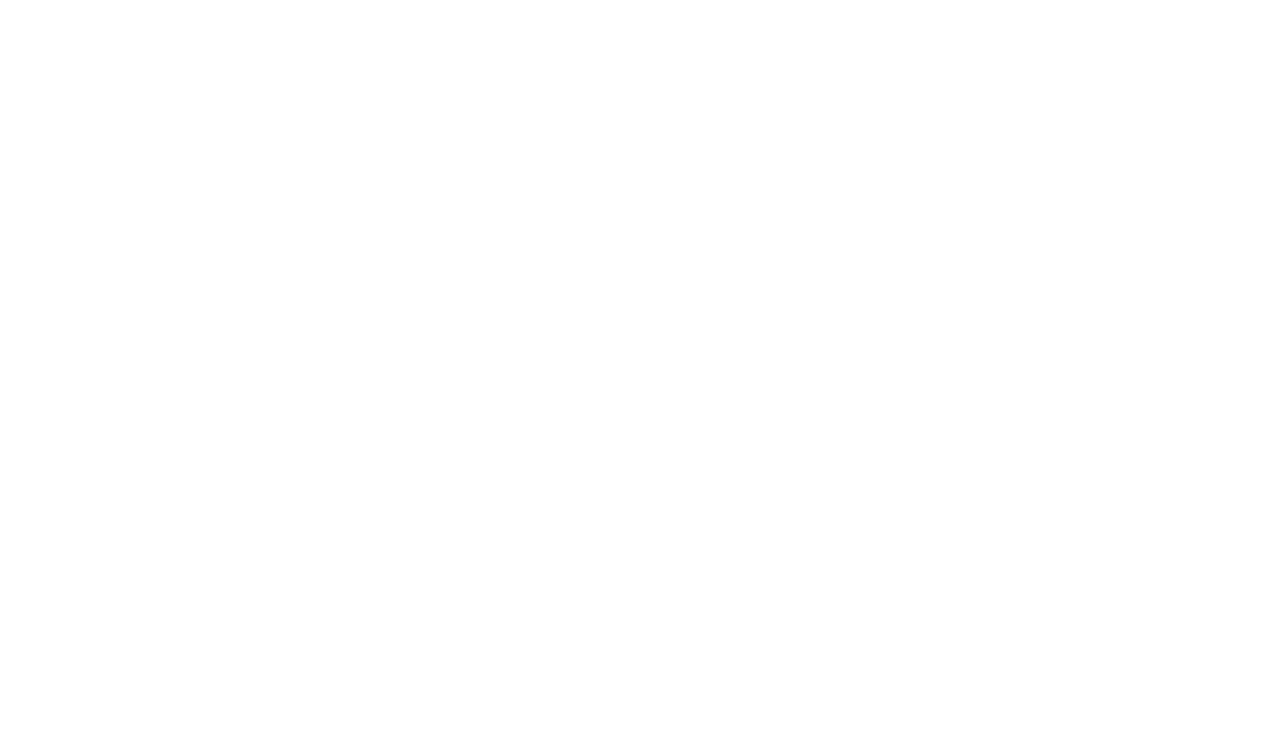
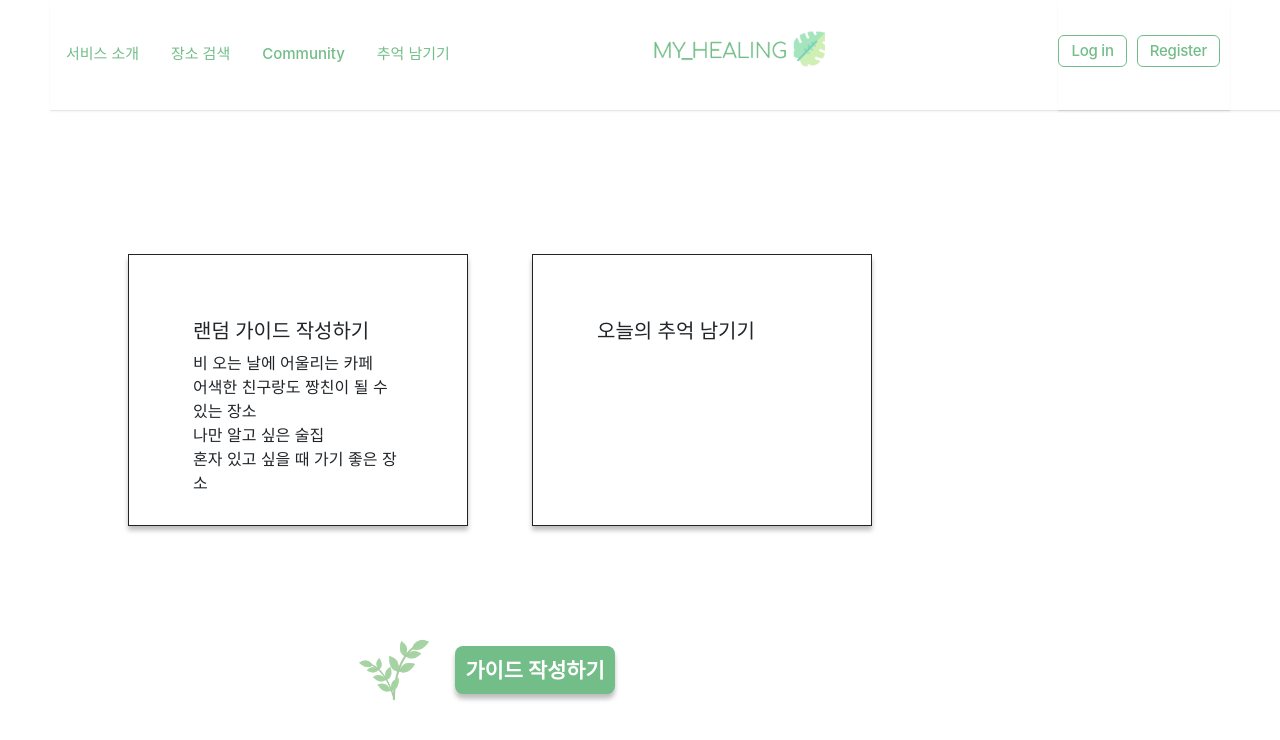
Before and after one commit to Likelion-at-SMWU-10th/MYHEALING-Client, a React (Create React App) app in the folder myhealing_client/: page /mem in a window 1280 px wide. Before the commit this address had no page. Shown: the top 740 px of the page. Built offline with nearby package versions, Linux system fonts and the light colour scheme; a web font is replaced by a local one.

Commit message:
[YES] Memories Pages

```diff
--- a/myhealing_client/src/App.js
+++ b/myhealing_client/src/App.js
@@ -4,6 +4,7 @@
 import Menubar from "./page/Menbar";
 import MapMain from "./page/map/MapMain";
 import Login from "./page/login/Login";
+import MemMain from "./page/memories/MemMain";
 
 const App = () => {
   return (
@@ -11,6 +12,7 @@
       <Route path="/" element={<Menubar />}>
         <Route path="/home" element={<Home />}></Route>
         <Route path="/map" element={<MapMain />}></Route>
+        <Route path="/mem" element={<MemMain />}></Route>
         <Route path="/login" element={<Login />}></Route>
       </Route>
     </Routes>
--- a/myhealing_client/src/page/Menbar.js
+++ b/myhealing_client/src/page/Menbar.js
@@ -1,6 +1,6 @@
 import React from "react";
 import { Outlet } from "react-router-dom";
-import './Menubar.css';
+import "./Menubar.css";
 import LoginBtn from "./component/LoginBtn";
 
 const Menubar = () => {
@@ -23,21 +23,21 @@
           </a>
         </li>
         <li class="nav-item">
-          <a class="nav-link active" href="#">
+          <a class="nav-link active" href="./mem">
             추억 남기기
           </a>
         </li>
 
         <a class="navibar-brand" href="./home">
-            <img src="img/logo.png" width={190} height={40} alt="Logo"></img>
+          <img src="img/logo.png" width={190} height={40} alt="Logo"></img>
         </a>
 
         <ul class="nav justify-content-end arrrigth">
           <li class="nav-item">
-              <LoginBtn text="Log in"/>
+            <LoginBtn text="Log in" />
           </li>
           <li class="nav-item">
-            <LoginBtn text="Register"/>
+            <LoginBtn text="Register" />
           </li>
         </ul>
       </ul>
--- /dev/null
+++ b/myhealing_client/src/page/memories/MemMain.js
@@ -0,0 +1,123 @@
+import React from "react";
+import styled from "styled-components";
+
+const MemMain = () => {
+  return (
+    <Container>
+      <TopWrapper>
+        <RandomGuide>
+          <RandomTitle>랜덤 가이드 작성하기</RandomTitle>
+          <RandomList>
+            비 오는 날에 어울리는 카페 <br />
+            어색한 친구랑도 짱친이 될 수 있는 장소
+            <br />
+            나만 알고 싶은 술집 <br />
+            혼자 있고 싶을 때 가기 좋은 장소
+          </RandomList>
+        </RandomGuide>
+        <TodayMemories>
+          <TodayTitle>오늘의 추억 남기기</TodayTitle>
+          <TodayContent></TodayContent>
+        </TodayMemories>
+      </TopWrapper>
+      <BottomWrapper>
+        <LeafImg src={"/img/leaf.png"} />
+        <GuideBtn>가이드 작성하기</GuideBtn>
+      </BottomWrapper>
+    </Container>
+  );
+};
+
+const Container = styled.div`
+  display: flex;
+  flex-direction: column;
+  align-items: center;
+  justify-content: center;
+  height: 80vh;
+  width: 1000px;
+`;
+
+const TopWrapper = styled.div`
+  display: flex;
+  flex-direction: row;
+  align-items: center;
+  justify-content: center;
+  text-align: center;
+  margin: auto;
+  width: 100%;
+  height: 75%;
+`;
+
+const RandomGuide = styled.div`
+  display: flex;
+  flex-direction: column;
+  width: 80rem;
+  height: 17rem;
+  border: 1px solid;
+  padding: 4rem;
+  margin: 10rem 2rem 5rem 8rem;
+  text-align: left;
+  box-shadow: 0 0.3rem 0.3rem 0 #bdbdbd;
+`;
+
+const RandomTitle = styled.h5`
+  border-width: 1rem;
+`;
+
+const RandomList = styled.div``;
+
+const TodayMemories = styled.div`
+  position: relative;
+  display: flex;
+  flex-direction: column;
+  width: 80rem;
+  height: 17rem;
+  border: 1px solid;
+  padding: 4rem;
+  margin: 10rem 8rem 5rem 2rem;
+  text-align: left;
+  box-shadow: 0 0.3rem 0.3rem 0 #bdbdbd;
+`;
+
+const TodayTitle = styled.h5`
+  border-width: 1rem;
+`;
+const TodayContent = styled.div``;
+
+const BottomWrapper = styled.div`
+  position: relative;
+  display: flex;
+  flex-direction: row;
+  align-items: center;
+  justify-content: center;
+  align-content: center;
+  width: 100%;
+  height: 25%;
+`;
+
+const LeafImg = styled.img`
+  height: 8vmin;
+  float: left;
+  white-space: nowrap;
+  overflow: hidden;
+`;
+
+const GuideBtn = styled.button`
+  position: relative;
+  width: 10rem;
+  height: 3rem;
+  border: none;
+  border-radius: 0.5rem;
+  background-color: #73bd88;
+  font-family: "NotoSansKR";
+  font-size: 1.3rem;
+  font-style: normal;
+  font-weight: 600;
+  color: #ffffff;
+  box-shadow: 0 0.3rem 0.3rem 0 #bdbdbd;
+  padding-top: 0.8vh;
+  margin-right: 2vw;
+  margin-left: 2vw;
+`;
+
+export default MemMain;
```
Also changed, not shown: myhealing_client/src/page/memories/PostPage.js (added), myhealing_client/src/page/memories/WriteGuide.js (added), myhealing_client/src/page/memories/WriteMemories.js (added), myhealing_client/src/page/memories/WriteRandom.js (added).
